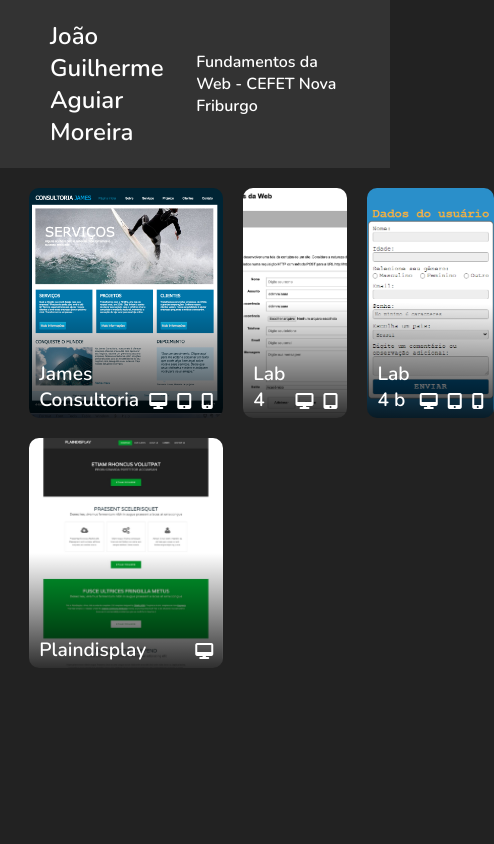
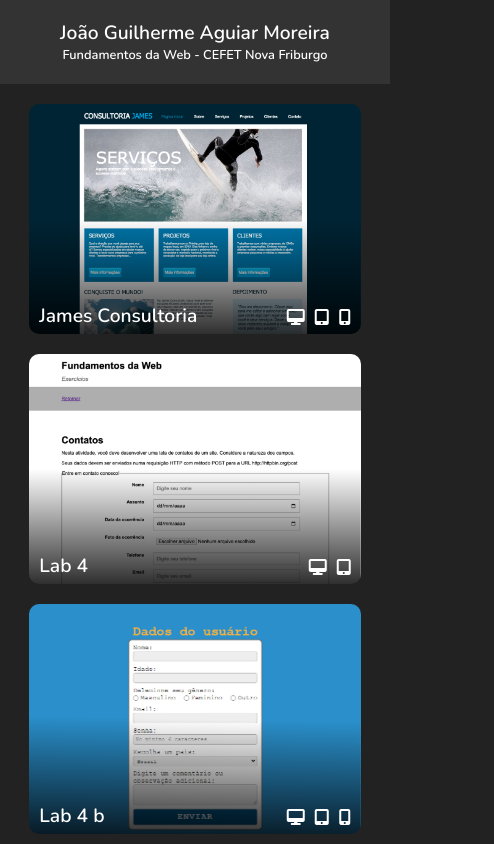
Before and after one commit to JoaoGuilherme7/FundWebCEFET, a plain HTML site: page index.html in a window 390 px wide. Shown: the top 844 px of the page, 494 px wide, since content can reach past the window. Drawn offline with nearby package versions, Linux system fonts and the light colour scheme.

Commit message:
adicionando responsividade basica

```diff
--- a/style.css
+++ b/style.css
@@ -69,7 +69,6 @@ section{
     transition: .5s ease-in-out;
 }
 
-
 .project:hover{
     transform: translateY(-10px);
 
@@ -79,10 +78,7 @@ section{
     animation-iteration-count: infinite;
     animation-timing-function: ease-in-out;
     animation-direction: alternate;
-
 }
-
-
 
 .project h2{
     color: #fff;
@@ -117,3 +113,23 @@ section{
     background-image: linear-gradient(0deg, #000000d0, #ffffff00, #ffffff00), url(PLAINDISPLAY/plaindisplay_desktop.jpg);
 
 }
+
+
+@media screen and (max-width: 769px) {
+
+    nav{
+        display: block;
+        text-align: center;
+        font-size: .8rem;
+    }
+
+    section{
+        grid-template-columns: repeat(2,1fr);
+    }
+}
+
+@media screen and (max-width:480px) {
+    section{
+        grid-template-columns: repeat(1,1fr);
+    }
+}
```
